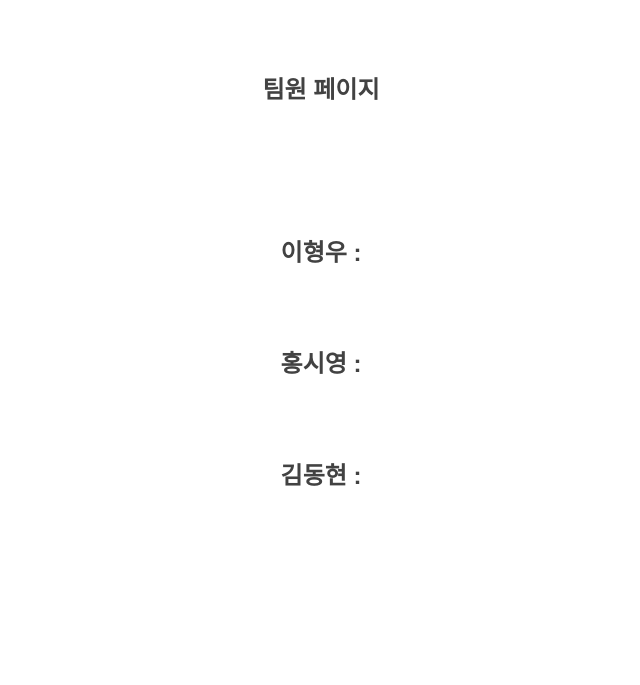
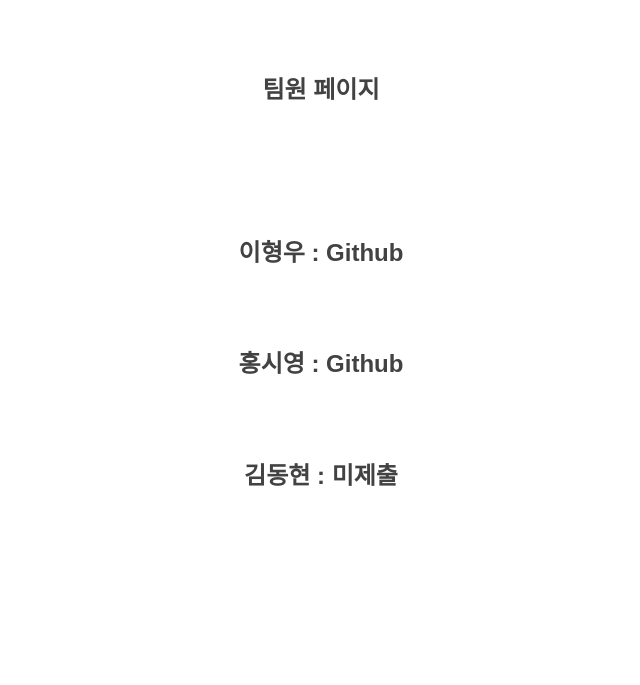
Before and after one commit to A1paBeta/ERICA-OSS-TEAM-ME-INTRODUCE, a PHP site: page / in a window 1280 px wide. Shown: the part 2423-3108 px from the top of the page, without its empty margins (319-959 px from the left). Run offline with PHP 8.4, Linux system fonts and the light colour scheme; some web fonts are replaced.

Commit message:
add MemberLink

```diff
--- a/WEB/index.php
+++ b/WEB/index.php
@@ -60,9 +60,9 @@
       <div id="intro-section3" class="section">
         <h1>팀원 페이지</h1>
 
-        <h2>이형우 : <a href='#'></a></h2>
-        <h2>홍시영 : <a href='#'></a></h2>
-        <h2>김동현 : <a href='#'></a></h2>
+        <h2>이형우 : Github<a href='https://github.com/hyoungWoo-lee/hyoungWoo-lee.github.io'></a></h2>
+        <h2>홍시영 : Github<a href='https://github.com/mushbaur/oss-dev-2020'></a></h2>
+        <h2>김동현 : 미제출<a href='#'></a></h2>
       </div>
       <div id="contact-section" class="section">
 
```
